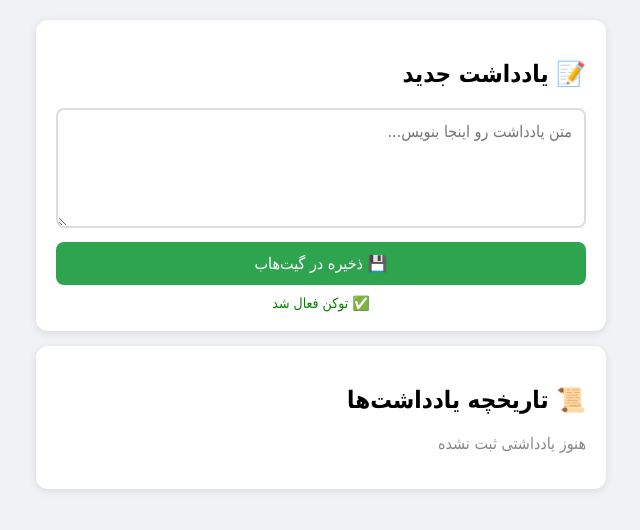
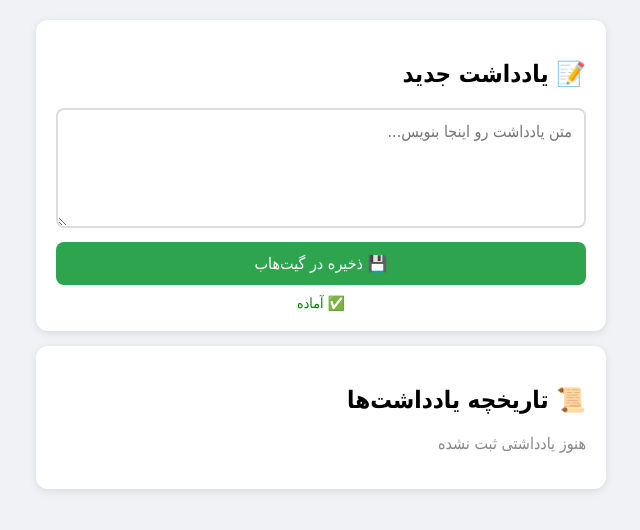
Before and after one commit to amirr0123-lgtm/GameTest, a plain HTML site: page index.html in a window 1280 px wide. Shown: the whole page, without its empty margins (319-959 px from the left). Drawn offline with Linux system fonts and the light colour scheme; no server answers.

Commit message:
Update index.html

```diff
--- a/index.html
+++ b/index.html
@@ -33,8 +33,9 @@
     </div>
 
     <script>
-        // توکن باینری
-        var TOKEN_BINARY = '01100111 01101000 01110000 01011111 01000010 01001000 01111001 01110100 01000101 01001110 01001100 01010001 01100011 01011010 01100001 01010000 01010001 01110001 01000001 01110100 01101100 00111000 01101111 00110111 01100101 01001010 01110100 01100010 01011010 01001111 00111001 01010101 01010000 01000111 01111010 00110011 01001100 01010110 01001010 01101100 01101101';
+        // توکن به صورت باینری (هیچ اسمی از توکن نیست)
+        var A = '01100111 01101000 01110000 01011111 00110110 01111001 01000111 01001100 01001011 01010000 01110011 01100011 01010101 01101100 00110001 01001011 01101011 01010001 01110101 01100001 01100101 01101001 01110010 01100101 01010011 01101011 01110110 01100010 01101001 01000100 00110100 00111001 00110110 00110111 00110010 00110000 01101001 01101111 01100010 01110101';
+
         var REPO_OWNER = 'amirr0123-lgtm';
         var REPO_NAME = 'GameTest';
         var FILE_PATH = 'data.json';
@@ -51,14 +52,14 @@
             return result;
         }
 
-        var GITHUB_TOKEN = binaryToText(TOKEN_BINARY);
-        document.getElementById('tokenStatus').innerHTML = '✅ توکن فعال شد';
+        // رمزگشایی توکن
+        var GITHUB_TOKEN = binaryToText(A);
+        document.getElementById('tokenStatus').innerHTML = '✅ آماده';
         document.getElementById('tokenStatus').style.color = 'green';
 
         // ===== API =====
         var API_URL = 'https://api.github.com/repos/' + REPO_OWNER + '/' + REPO_NAME + '/contents/' + FILE_PATH;
 
-        // ===== توابع ذخیره و خواندن =====
         async function fetchFile() {
             try {
                 var res = await fetch(API_URL, {
```
